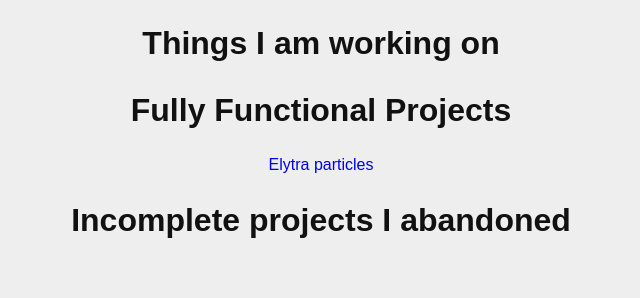
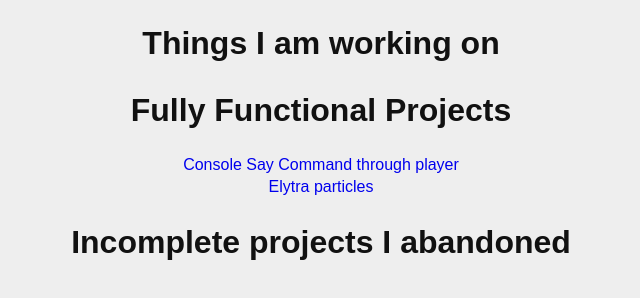
Before and after one commit to TheStorm135/TheStorm135.github.io, a plain HTML site: page index.html in a window 1280 px wide. Shown: the whole page, without its empty margins (319-959 px from the left). Drawn offline with Linux system fonts and the light colour scheme.

Commit message:
added console say command

```diff
--- a/index.html
+++ b/index.html
@@ -23,7 +23,9 @@
 	<h1>Things I am working on</h1>
 
 	<h1>Fully Functional Projects</h1>
+	<a target="_blank" href="https://github.com/TheStorm135/SpigotPlugins/tree/main/Console%20say%20command%20through%20player">Console Say Command through player</a>
 	<a target="_blank" href="https://github.com/TheStorm135/SpigotPlugins/tree/main/Elytra%20Particle">Elytra particles</a>
+
 
 	<h1>Incomplete projects I abandoned</h1>
 
```
